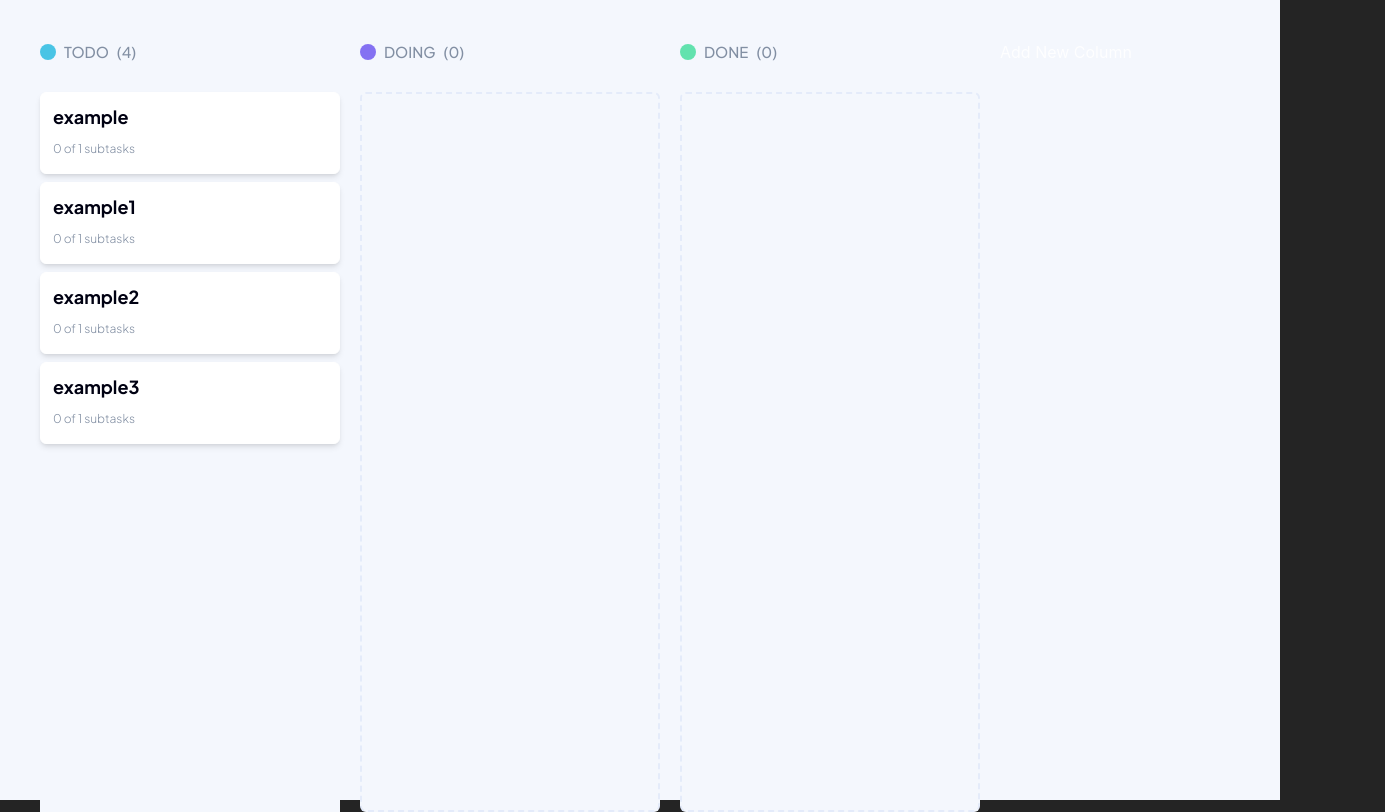
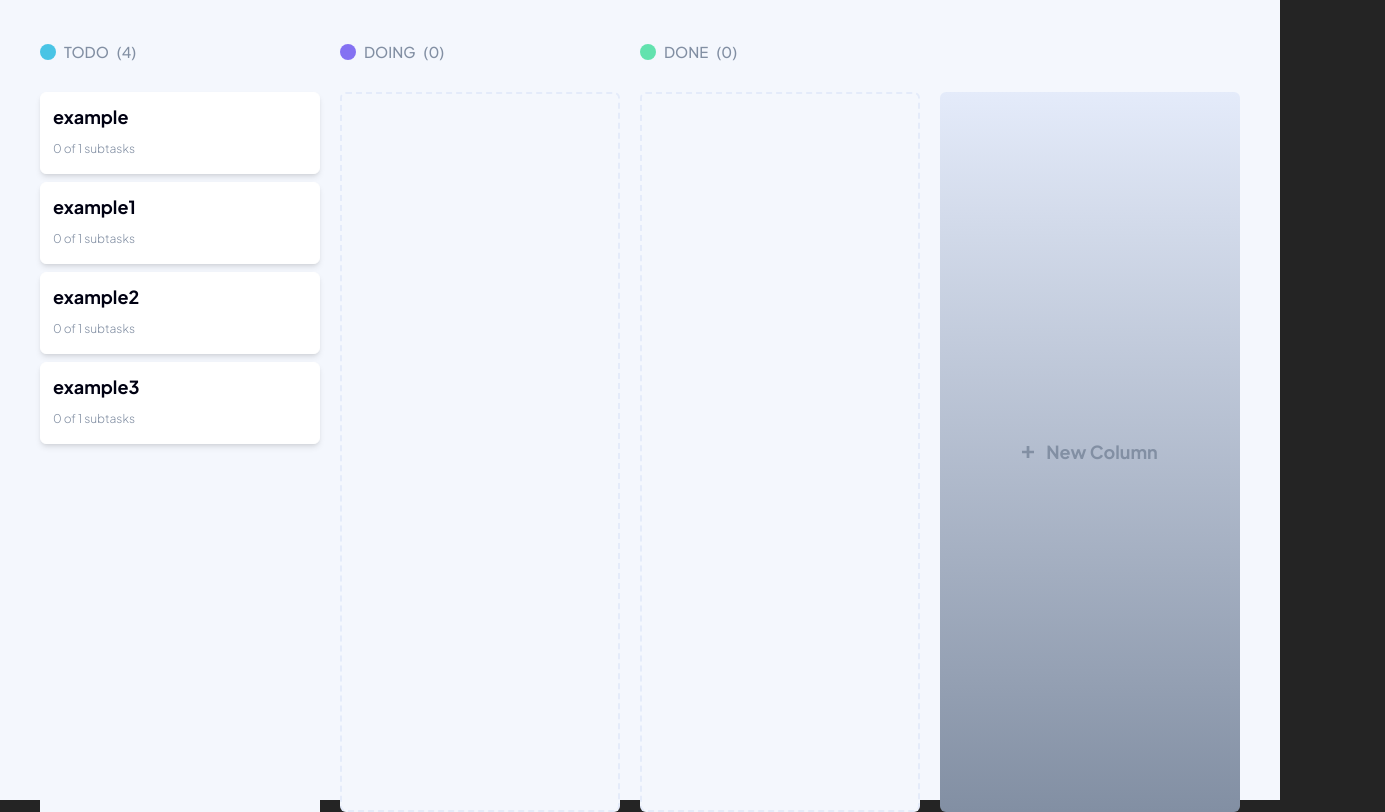
Before and after one commit to bibatjed/kanban, a React (Vite) app: page / in a window 1280 px wide. Shown: the whole page, 1385 px wide, since content can reach past the window. Built offline with nearby package versions, Linux system fonts and the light colour scheme.

Commit message:
Add column placeholder

```diff
--- a/package.json
+++ b/package.json
@@ -13,7 +13,8 @@
     "@dnd-kit/sortable": "^7.0.2",
     "react": "^18.2.0",
     "react-dom": "^18.2.0",
-    "react-uuid": "^2.0.0"
+    "react-uuid": "^2.0.0",
+    "vite-plugin-svgr": "^2.4.0"
   },
   "devDependencies": {
     "@types/react": "^18.0.26",
--- a/src/App.tsx
+++ b/src/App.tsx
@@ -6,7 +6,7 @@ function App() {
   const [count, setCount] = useState(0);
 
   return (
-    <div className="h-screen">
+    <div className="h-min bg-kanban-light-grey-bg">
       <Board />
     </div>
   );
--- /dev/null
+++ b/src/assets/icons/IconAddTaskMobile.tsx
@@ -0,0 +1,11 @@
+export default function IconAddTaskMobile(props: { forwardClassName: string }) {
+  return (
+    <svg width="12" height="12" xmlns="http://www.w3.org/2000/svg">
+      <path
+        fill="#FFF"
+        className={props.forwardClassName}
+        d="M7.368 12V7.344H12V4.632H7.368V0H4.656v4.632H0v2.712h4.656V12z"
+      />
+    </svg>
+  );
+}
--- a/src/components/Board/index.tsx
+++ b/src/components/Board/index.tsx
@@ -20,6 +20,7 @@ import ColumnModal from "../ColumnModal";
 import TaskModal, { Task } from "../TaskModal";
 import uuid from "react-uuid";
 import StatusCircle from "../StatusCircle";
+import ColumnPlaceHolder from "../ColumnPlaceholder";
 
 export type Items = Record<UniqueIdentifier, Task[]>;
 
@@ -102,8 +103,9 @@ export default function Board() {
             </div>
           );
         })}
-        <div>
-          <button onClick={() => setIsModalOpen(true)}> Add New Column</button>
+        <div className="w-1/4">
+          <div className="mb-7 w-[445px] h-[24px]"></div>
+          <ColumnPlaceHolder />
         </div>
       </div>
       <DragOverlay>
--- /dev/null
+++ b/src/components/ColumnPlaceholder/index.tsx
@@ -0,0 +1,13 @@
+import IconAdd from "../../assets/icons/IconAddTaskMobile";
+export default function ColumnPlaceHolder() {
+  return (
+    <div className="w-full h-full bg-gradient-to-b from-kanban-lines-light to-kanban-medium-grey cursor-pointer rounded-md flex justify-center group">
+      <div className="flex items-center justify-center gap-3">
+        <IconAdd forwardClassName="fill-kanban-medium-grey group-hover:fill-kanban-main-purple" />
+        <span className="font-plus-jakarta-sans text-lg font-bold text-kanban-medium-grey group-hover:text-kanban-main-purple">
+          New Column
+        </span>
+      </div>
+    </div>
+  );
+}
--- a/vite.config.ts
+++ b/vite.config.ts
@@ -1,7 +1,8 @@
 import { defineConfig } from "vite";
 import react from "@vitejs/plugin-react";
+import svgr from "vite-plugin-svgr";
 
 // https://vitejs.dev/config/
 export default defineConfig({
-  plugins: [react()],
+  plugins: [react(), svgr()],
 });
```
Also changed, not shown: 1 other file (tests, documents, lock files or other folders).
